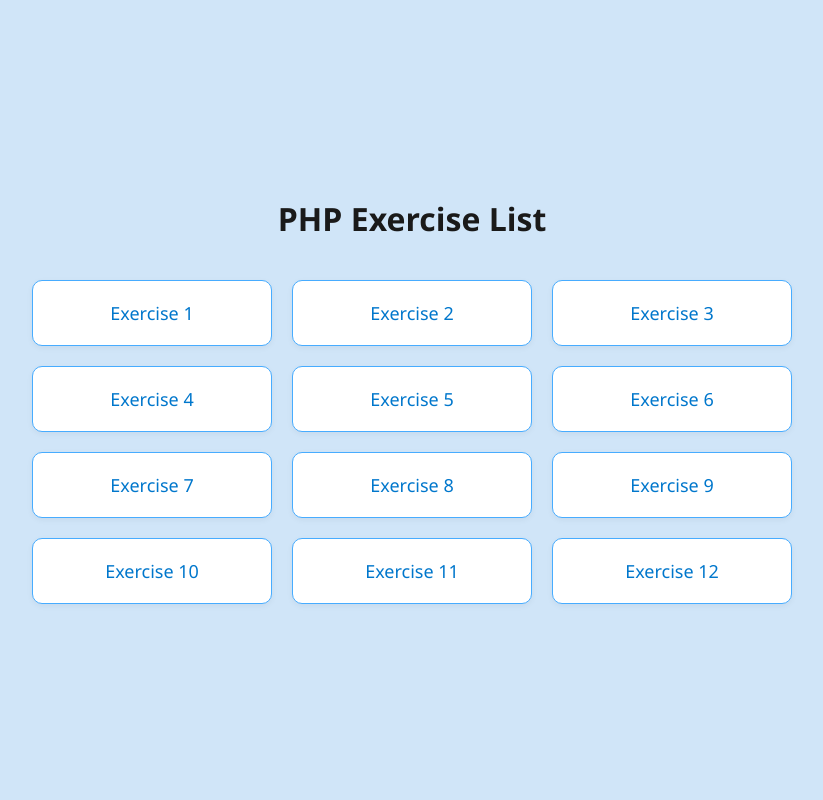
After one commit to yisha819/CIT17_github, a PHP site: page / in a window 1280 px wide. The commit adds this page. Shown: the whole page, without its empty margins (228-1051 px from the left). Run offline with PHP 8.4, Linux system fonts and the light colour scheme.

Commit message:
Updated PHP files with frontend page in index.php

```diff
--- a/PHP/Exercise 1.php
+++ b/PHP/Exercise 1.php
@@ -8,7 +8,7 @@
 <body>
     <?php
         echo "<b>INTRODUCE YOURSELF</b>";
-        echo "<br>";
+        echo "<ul>";
 
         $name = "Ayisha";
         $age = 20;
--- a/PHP/Exercise 4.php
+++ b/PHP/Exercise 4.php
@@ -12,12 +12,11 @@
         $Celsius = 32;
         $Convert_to_Farenheit = ($Celsius *1.8) + 32;
 
-        echo "Celsius = $Celsius";
-        echo "<br>";
+        echo "Celsius = $Celsius °C <br>";
         echo "<br>";
 
         echo "Convert to Farenheit: <br>";
-        echo "Farenheit = $Convert_to_Farenheit";
+        echo "Farenheit = $Convert_to_Farenheit °F";
 
     ?>
 
--- /dev/null
+++ b/PHP/index.php
@@ -0,0 +1,94 @@
+<?php
+$exercises = range(1, 12); // Exercise 1 to 12
+?>
+
+<!DOCTYPE html>
+<html lang="en">
+<head>
+    <meta charset="UTF-8">
+    <meta name="viewport" content="width=device-width, initial-scale=1.0">
+    <title>PHP Exercises</title>
+    <style>
+        :root {
+            --bg:rgb(208, 229, 248);
+            --card-bg: #ffffff;
+            --text: #1a1a1a;
+            --accent: #0077cc;
+            --border:rgb(71, 172, 255);
+        }
+
+        * {
+            margin: 0;
+            padding: 0;
+            box-sizing: border-box;
+        }
+
+        body {
+            background-color: var(--bg);
+            font-family: 'Segoe UI', Roboto, sans-serif;
+            display: flex;
+            justify-content: center;
+            align-items: center;
+            min-height: 100vh;
+        }
+
+        .wrapper {
+            max-width: 800px;
+            width: 100%;
+            padding: 40px 20px;
+        }
+
+        h1 {
+            text-align: center;
+            font-size: 32px;
+            margin-bottom: 40px;
+            color: var(--text);
+        }
+
+        .grid {
+            display: grid;
+            grid-template-columns: repeat(auto-fit, minmax(200px, 1fr));
+            gap: 20px;
+        }
+
+        .card {
+            background-color: var(--card-bg);
+            border: 1px solid var(--border);
+            border-radius: 10px;
+            padding: 20px;
+            text-align: center;
+            box-shadow: 0 2px 6px rgba(0,0,0,0.05);
+            transition: transform 0.2s ease;
+        }
+
+        .card:hover {
+            transform: translateY(-4px);
+        }
+
+        .card a {
+            text-decoration: none;
+            color: var(--accent);
+            font-size: 18px;
+            font-weight: 500;
+        }
+
+        .card a:hover {
+            color: #005099;
+        }
+    </style>
+</head>
+<body>
+
+<div class="wrapper">
+    <h1>PHP Exercise List</h1>
+    <div class="grid">
+        <?php foreach ($exercises as $num): ?>
+            <div class="card">
+                <a href="Exercise <?= $num ?>.php">Exercise <?= $num ?></a>
+            </div>
+        <?php endforeach; ?>
+    </div>
+</div>
+
+</body>
+</html>
```
Also changed, not shown: PHP/Exercise 10.php (added, +42 -0 lines), PHP/Exercise 11.php (added, +33 -0 lines), PHP/Exercise 12.php (added, +31 -0 lines), PHP/Exercise 2.php (+7 -4 lines), PHP/Exercise 3.php (+7 -8 lines), PHP/Exercise 7.php (added, +24 -0 lines), PHP/Exercise 8.php (added, +29 -0 lines), PHP/Exercise 9.php (added, +29 -0 lines).
